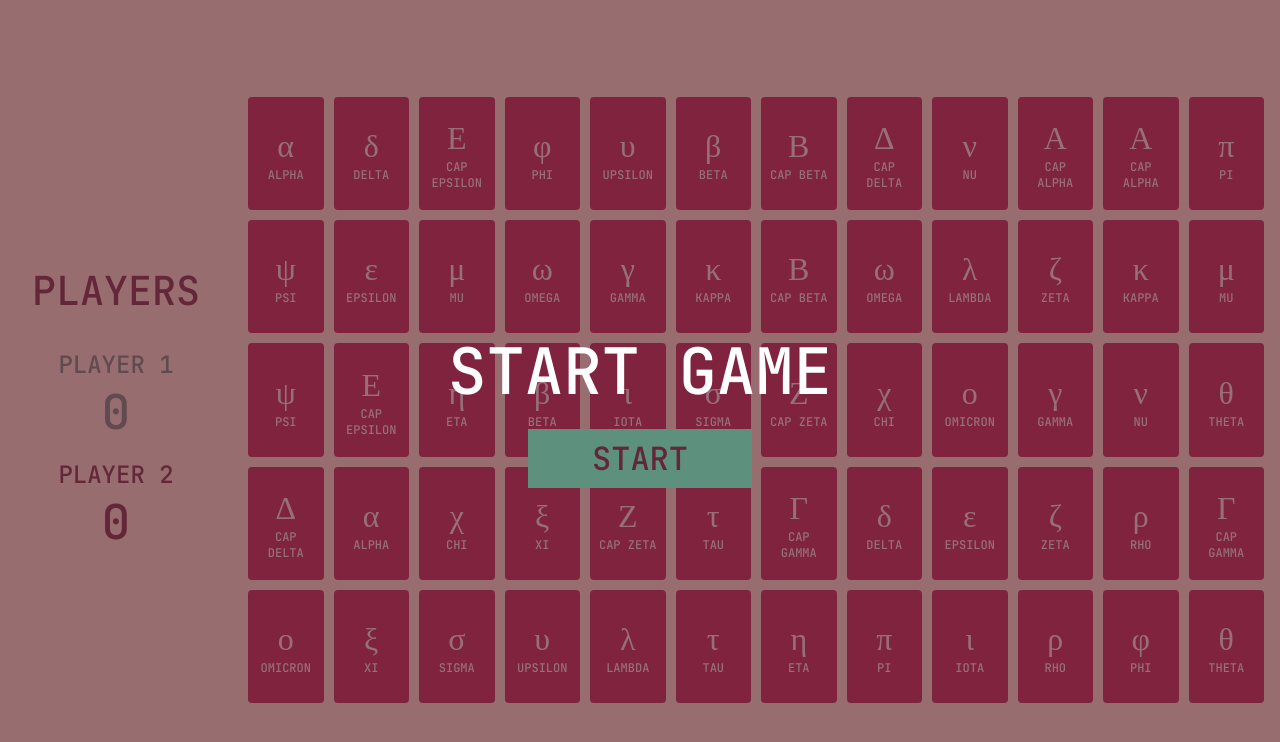
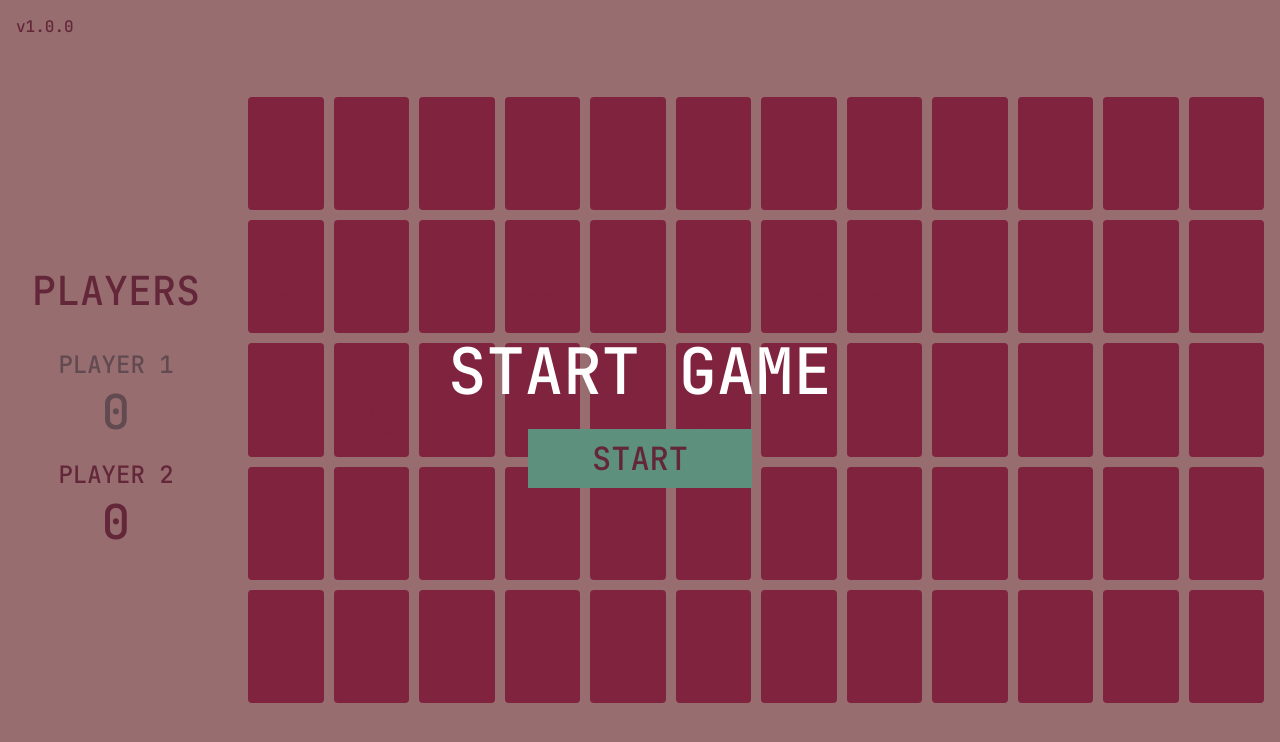
Before and after one commit to luis-tapia12/memory, a Preact app: page / in a window 1280 px wide. Shown: the top 742 px of the page. Built offline with nearby package versions, Linux system fonts and the light colour scheme.

Commit message:
fix styles

```diff
--- a/index.html
+++ b/index.html
@@ -4,7 +4,7 @@
     <meta charset="UTF-8" />
     <link rel="icon" type="image/svg+xml" href="/vite.svg" />
     <meta name="viewport" content="width=device-width, initial-scale=1.0" />
-    <title>Vite + Preact + TS</title>
+    <title>Memory</title>
   </head>
   <body>
     <div id="app"></div>
--- a/src/app.tsx
+++ b/src/app.tsx
@@ -12,6 +12,7 @@ export function App() {
 				<Score />
 				<Board />
 			</div>
+			<span className="version">v{import.meta.env.VITE_APP_VERSION}</span>
 		</>
 	);
 }
--- a/src/index.css
+++ b/src/index.css
@@ -43,10 +43,10 @@ h1 {
 	cursor: pointer;
 	font-family: 'JetBrains Mono', serif;
 	background-color: #b81c48;
-	color: white;
+	color: #b81c48;
 	display: block;
 	outline: none;
-	border: none;
+	border: 1px solid transparent;
 	border-radius: 4px;
 	aspect-ratio: 2 / 3;
 	width: 100%;
@@ -97,7 +97,7 @@ h1 {
 .menu {
 	background-color: #632739aa;
 	color: #ffffff;
-	position: absolute;
+	position: fixed;
 	top: 0;
 	left: 0;
 	width: 100%;
@@ -130,6 +130,12 @@ h1 {
 	font-family: 'JetBrains Mono', serif;
 }
 
+.version {
+	position: fixed;
+	top: 1rem;
+	left: 1rem;
+}
+
 @media (max-width: 768px) {
 	.game-container {
 		flex-direction: column;
```
Also changed, not shown: 1 other file (tests, documents, lock files or other folders).
